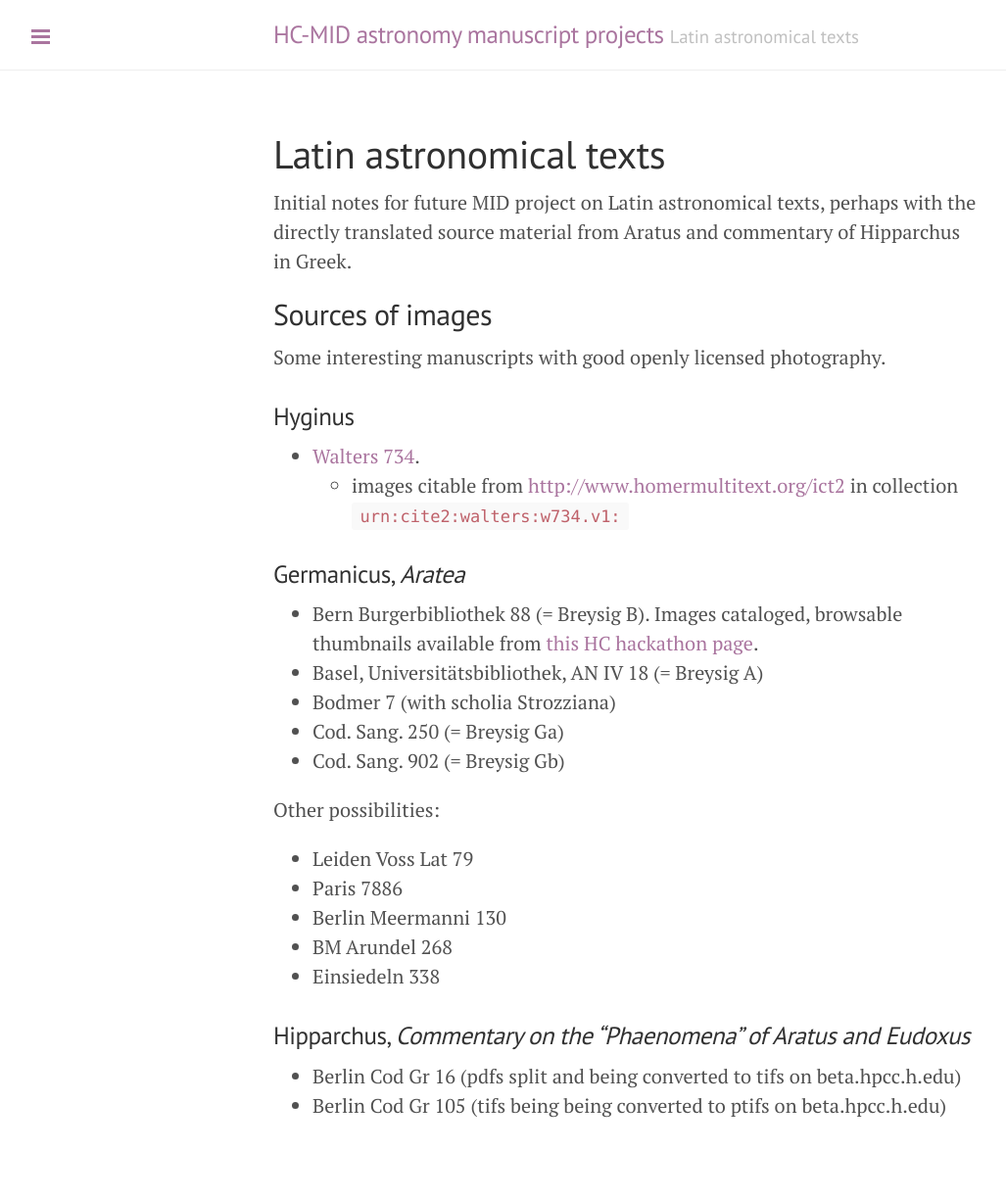
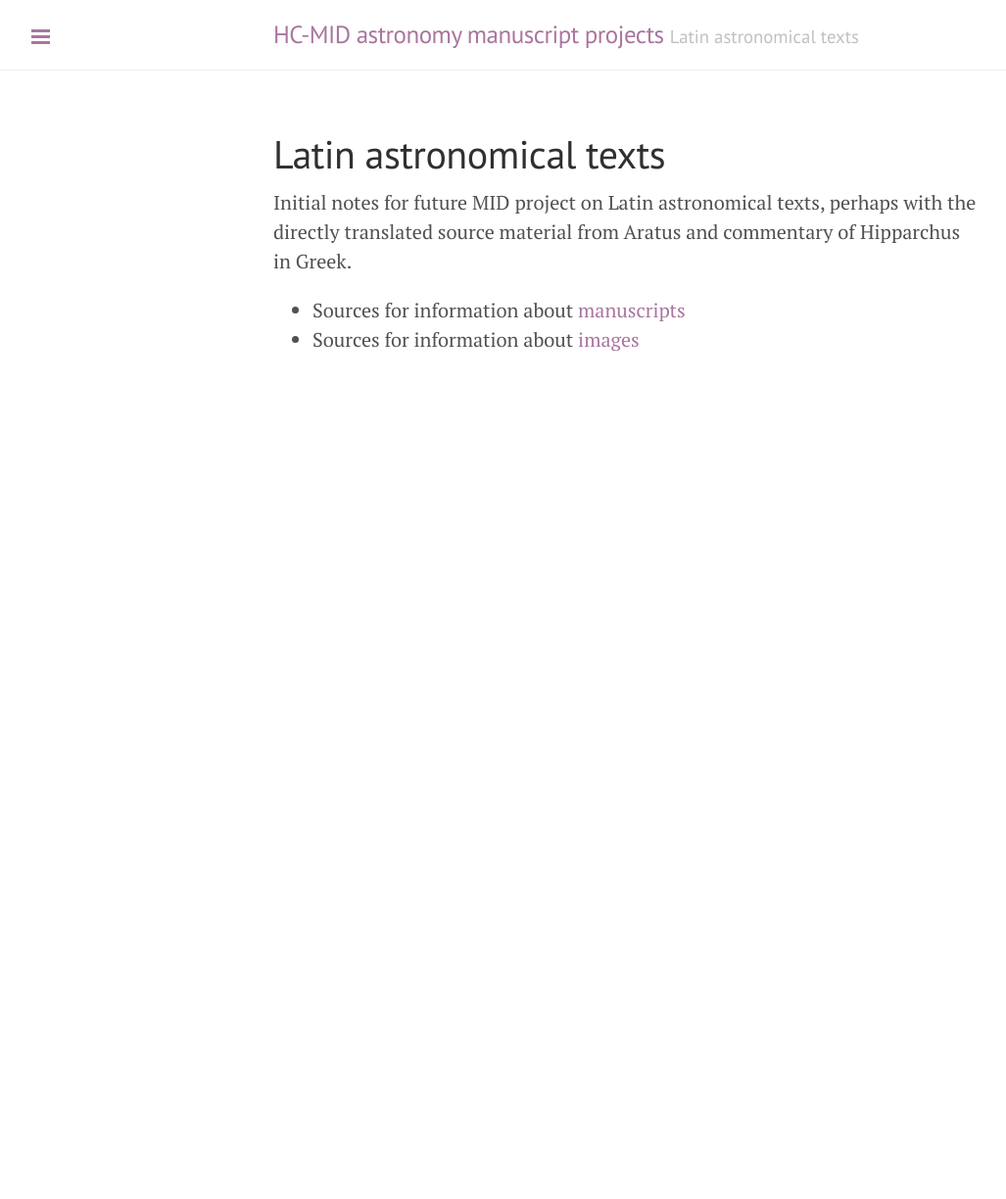
Before and after one commit to HCMID/astronomy, a Jekyll site: the page built from docs/index.md, in a window 1280 px wide. Shown: the whole page at 98% size, without its empty margins (1-1028 px from the left). Built offline with Jekyll 4.4.1, drawn with Linux system fonts in a browser that asks for light colours; after the commit the page ends 900 px from its top, so only the background shows below that.

Commit message:
Organize subpages

```diff
--- a/docs/_config.yml
+++ b/docs/_config.yml
@@ -18,6 +18,8 @@ author:
 
 
 links:
+  - title: Home page
+    url:  /
   - title: Github repo
     url:  https://hcmid.github.io/astronomy
     external: true
--- a/docs/index.md
+++ b/docs/index.md
@@ -5,35 +5,5 @@ layout: page
 
 Initial notes for future MID project on Latin astronomical texts, perhaps with the directly translated source material from Aratus and commentary of Hipparchus in Greek.
 
-## Sources of images
-
-Some interesting manuscripts with good openly licensed photography.
-
-### Hyginus
-
--  [Walters 734](http://www.thedigitalwalters.org/Data/WaltersManuscripts/html/W734/).
-    - images citable from <http://www.homermultitext.org/ict2> in collection `urn:cite2:walters:w734.v1:`
-
-
-
-### Germanicus, *Aratea*
-
--  Bern Burgerbibliothek 88 (= Breysig B).  Images cataloged, browsable thumbnails available from  [this HC hackathon page](https://hcmid.github.io/ms-hackathon-2018/bern88-thumbs/).
--  Basel, Universitätsbibliothek, AN IV 18 (= Breysig A)
--  Bodmer 7 (with scholia Strozziana)
--  Cod. Sang. 250 (= Breysig Ga)
--  Cod. Sang. 902 (= Breysig Gb)
-
-Other possibilities:
-
--  Leiden Voss Lat  79
--  Paris 7886
--  Berlin Meermanni 130
--  BM Arundel 268
--  Einsiedeln 338
-
-
-### Hipparchus, *Commentary on the "Phaenomena" of Aratus and Eudoxus*
-
--  Berlin Cod Gr 16 (pdfs split and being converted to tifs on beta.hpcc.h.edu)
--  Berlin Cod Gr 105 (tifs being being converted to ptifs on beta.hpcc.h.edu)
+-  Sources for information about [manuscripts](mss)
+-  Sources for information about [images](images)
```
Also changed, not shown: docs/images.md (added, +36 -0 lines).
